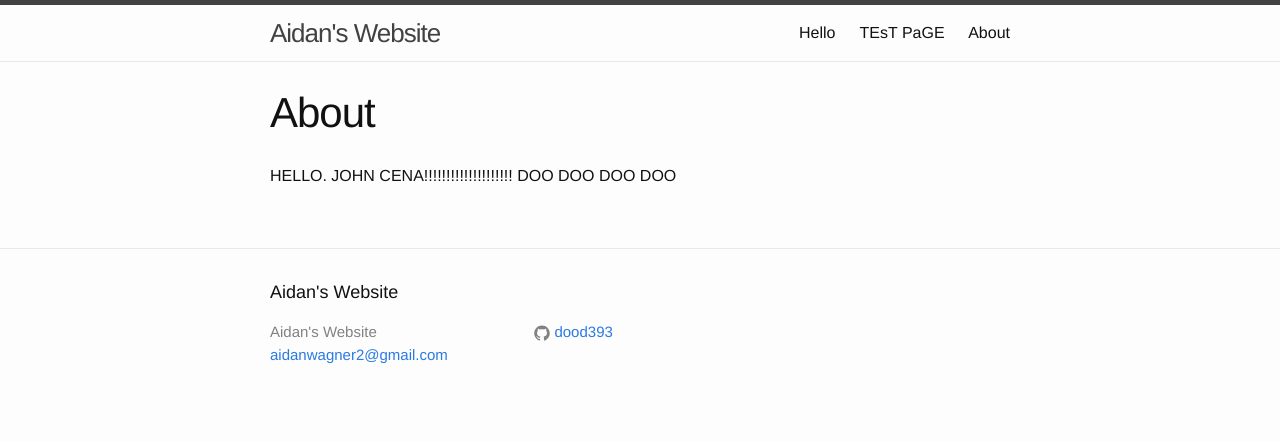
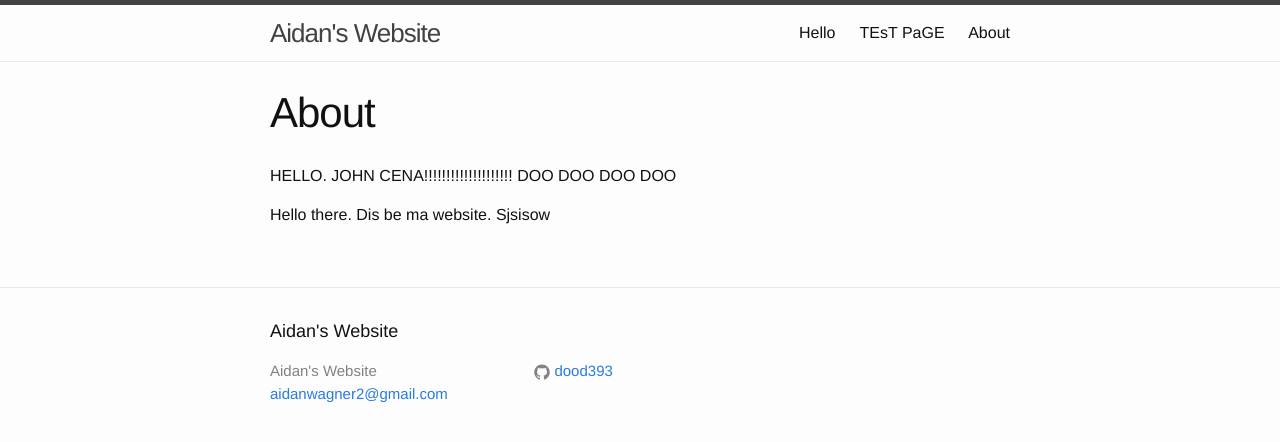
Before and after one commit to dood393/schoolblog, a Jekyll site: the page built from about.md, in a window 1280 px wide. Shown: the top 442 px of the page. Built offline with Jekyll 4.4.1, drawn with Linux system fonts in a browser that asks for light colours.

Commit message:
Update about.md

```diff
--- a/about.md
+++ b/about.md
@@ -5,3 +5,7 @@ permalink: /about/
 ---
 
 HELLO. JOHN CENA!!!!!!!!!!!!!!!!!!!! DOO DOO DOO DOO
+
+
+
+Hello there. Dis be ma website. Sjsisow
```
